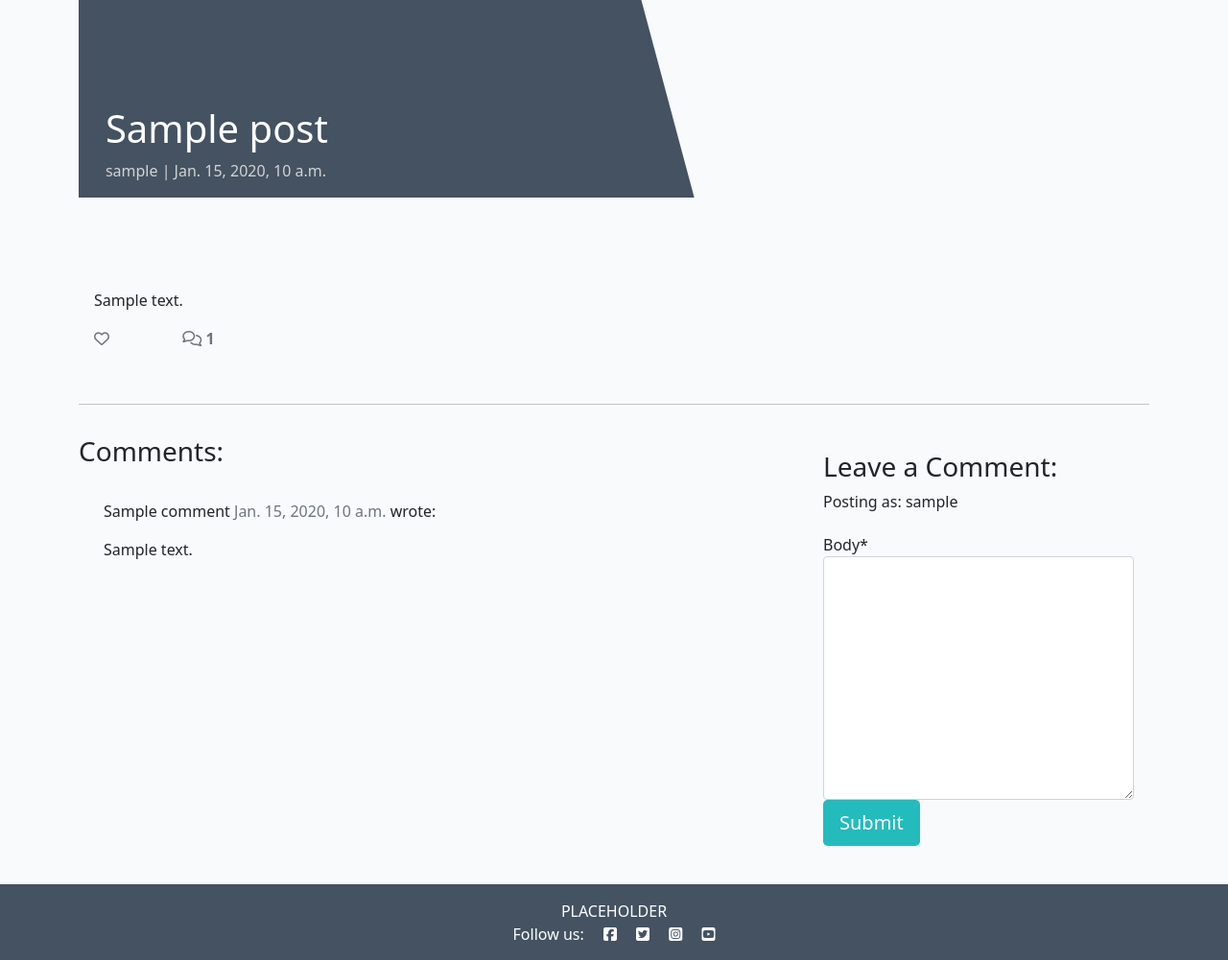
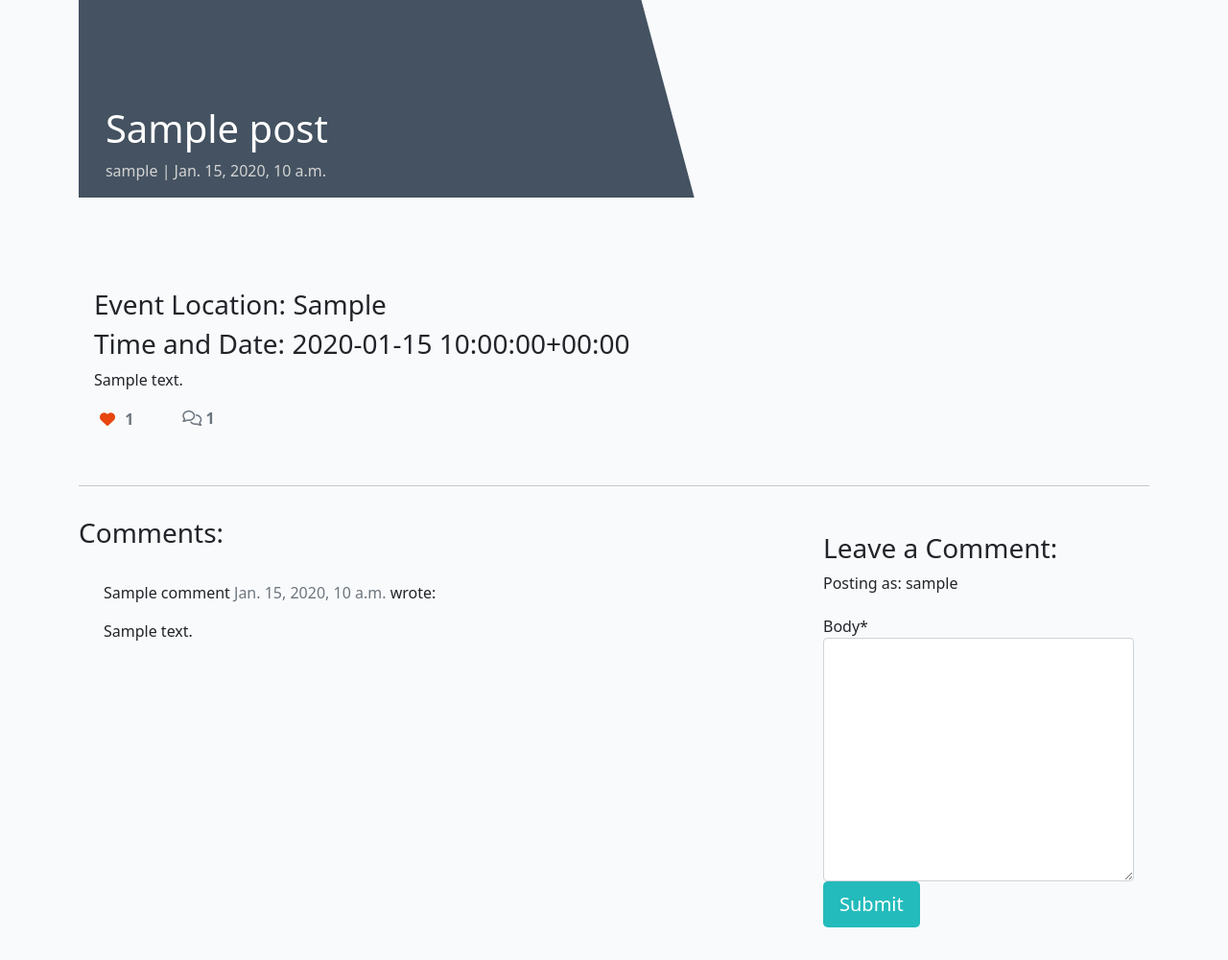
Before and after one commit to gitgroch/event_app_project, a Django app: a page that uses templates/post_detail.html in a window 1280 px wide. Shown: the part 71-1072 px from the top of the page at 96% size. Run offline with Django 3.2, Linux system fonts and the light colour scheme; a user stored in the database is signed in; tables that the repository leaves empty hold one stand-in row (values such as "Sample post"); some libraries are stand-ins or nearby versions.

Commit message:
Add Location and Date elements to index and post details

```diff
--- a/eventboard/models.py
+++ b/eventboard/models.py
@@ -27,9 +27,9 @@ class Post(models.Model):
     def __str__(self):
         return self.title
 
-    # retun number of likes on post
+    # return number of likes on post
     def number_of_likes(self):
-        return self.likes.count
+        return self.likes.count()
 
 # Create Comment Table
 class Comment(models.Model):
--- a/eventboard/urls.py
+++ b/eventboard/urls.py
@@ -4,4 +4,5 @@ from django.urls import path
 urlpatterns = [
     path("", views.PostList.as_view(), name="home"),
     path('<slug:slug>/', views.PostDetail.as_view(), name='post_detail'),
+    path('like/<slug:slug>/', views.PostLike.as_view(), name='post_like'),
 ]
--- a/eventboard/views.py
+++ b/eventboard/views.py
@@ -1,5 +1,6 @@
-from django.shortcuts import render, get_object_or_404
+from django.shortcuts import render, get_object_or_404, reverse
 from django.views import generic, View
+from django.http import HttpResponseRedirect
 from .models import Post
 from .forms import CommentForm
 
@@ -62,3 +63,15 @@ class PostDetail(View):
                 "liked": liked
             },
         )
+
+class PostLike(View):
+
+    def post(self, request, slug):
+        post = get_object_or_404(Post, slug=slug)
+
+        if post.likes.filter(id=request.user.id).exists():
+            post.likes.remove(request.user)
+        else:
+            post.likes.add(request.user)
+
+        return HttpResponseRedirect(reverse('post_detail', args=[slug]))
--- a/templates/index.html
+++ b/templates/index.html
@@ -25,10 +25,13 @@
                             <a href="{% url 'post_detail' post.slug %}" class="post-link">
                                 <h2 class="card-title">{{ post.title }}</h2>
                                 <p class="card-text">{{ post.excerpt }}</p>
+                                <p>Location: {{ post.event_location }} </p>
+                                <p>Date and Time {{ post.event_date_and_time  }} </p>
+
                             </a>
                             <hr />
                             <p class="card-text text-muted h6">{{ post.created_on}} <i class="far fa-heart"></i>
-                                {{ post.event_likes }}</p>
+                                {{ post.number_of_likes }}</p>
                         </div>
                     </div>
                 </div>
--- a/templates/post_detail.html
+++ b/templates/post_detail.html
@@ -22,21 +22,39 @@
         </div>
     </div>
 </div>
-
 <div class="container">
     <div class="row">
         <div class="col card mb-4  mt-3 left  top">
             <div class="card-body">
                 <!-- The post content goes inside the card-text. -->
                 <!-- Use the | safe filter inside the template tags -->
+                <h3>
+                    Event Location: {{ post.event_location | safe }}
+                </h3>
+                <h3>
+                    Time and Date: {{ post.event_date_and_time | safe }}
+                </h3>
                 <p class="card-text ">
                     {{ post.content | safe }}
                 </p>
                 <div class="row">
-
                     <div class="col-1">
+                        <strong>
+                            {% if user.is_authenticated %}
+                            <form class="d-inline" action="{% url 'post_like' post.slug %}" method="POST">
+                                {% csrf_token %}
+                                {% if liked %}
+                                <button type="submit" name="blogpost_id" value="{{post.slug}}" class="btn-like"><i class="fas fa-heart"></i></button>
+                                {% else %}
+                                <button type="submit" name="blogpost_id" value="{{post.slug}}" class="btn-like"><i class="far fa-heart"></i></button>
+                                {% endif %}
+                            </form>
+                            {% else %}
+                            <span class="text-secondary"><i class="far fa-heart"></i></span>
+                            {% endif %}
                         <!-- The number of likes goes before the closing strong tag -->
-                        <strong class="text-secondary"><i class="far fa-heart"></i> {{ post.event_likes }} </strong>
+                        <span class="text-secondary">{{ post.number_of_likes }} </span>
+                        </strong>
                     </div>
                     <div class="col-1">
                         {% with comments.count as total_comments %}
```
Also changed, not shown: eventapp/settings.py (+10 -0 lines), templates/make_post.html (added).
